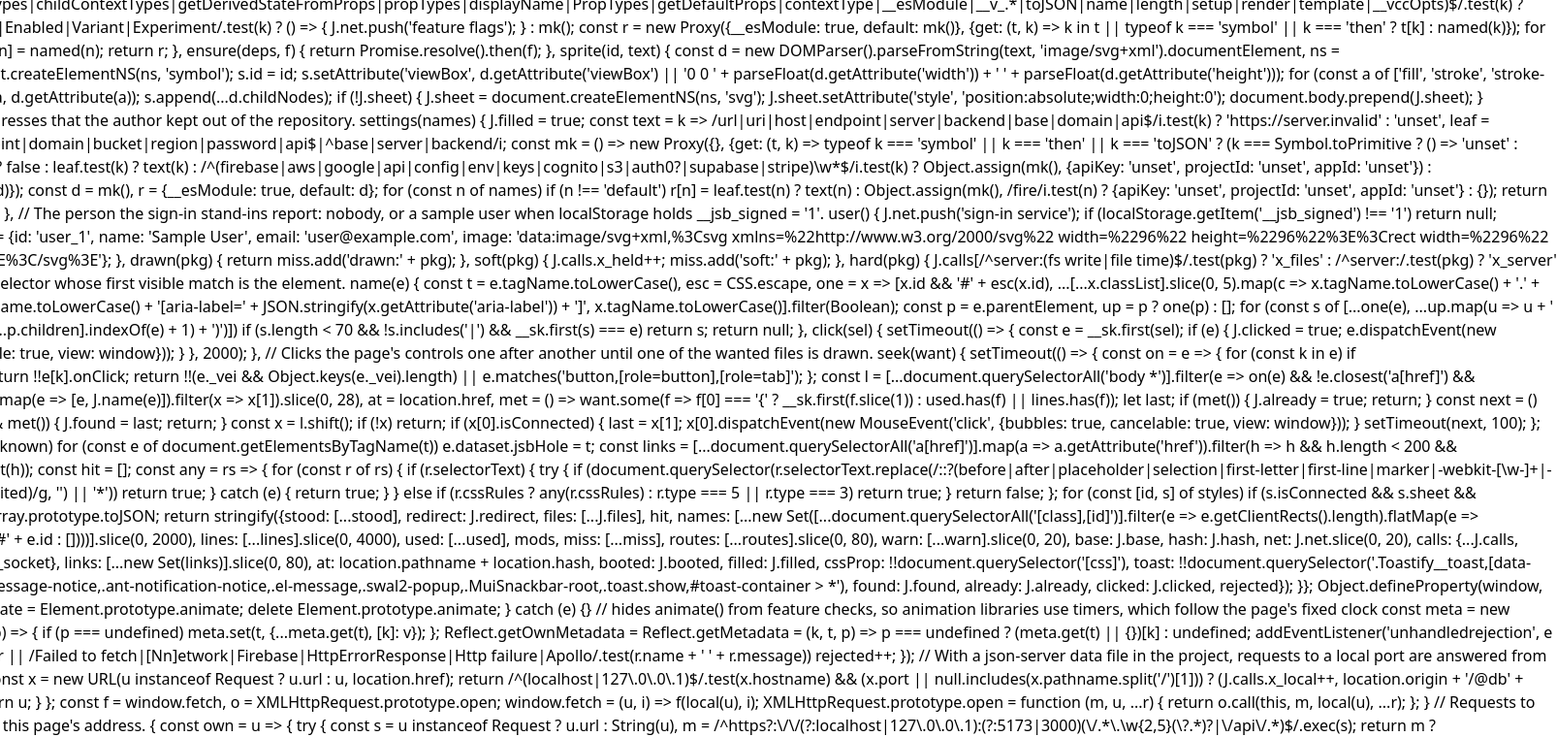
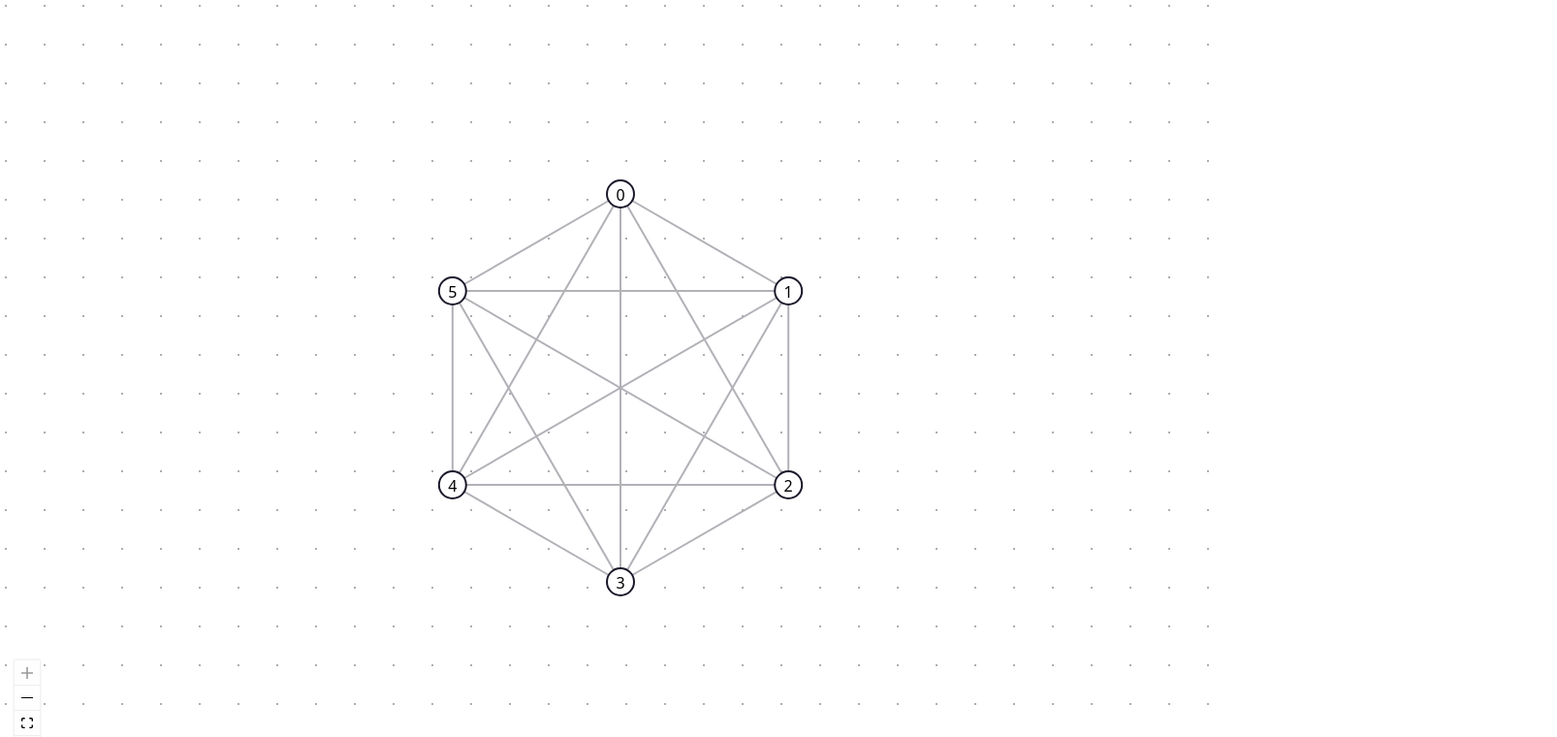
Before and after one commit to grabczak/ramsey-game-frontend, a React (Vite) app: page / in a window 1280 px wide. Shown: the top 760 px of the page at 97% size, 1606 px wide, since content can reach past the window. Built offline with nearby package versions, Linux system fonts and the light colour scheme.

Commit message:
Create basic flow graph

```diff
--- a/src/App.tsx
+++ b/src/App.tsx
@@ -1,19 +1,100 @@
-import { useState, useEffect } from "react";
+import { useState, useMemo } from "react";
+import {
+  ReactFlow,
+  Background,
+  Controls,
+  Handle,
+  Position,
+} from "@xyflow/react";
+import "@xyflow/react/dist/style.css";
 
-import { play } from "./api";
+// import { play } from "./api";
+
+function CircleNode({ data }: { data: { label: string } }) {
+  return (
+    <>
+      <div
+        style={{
+          width: "15px",
+          height: "15px",
+          border: "1px solid rgb(26, 25, 43)",
+          borderRadius: "50%",
+          background: "rgb(255, 255, 255",
+          display: "flex",
+          alignItems: "center",
+          justifyContent: "center",
+          fontSize: 8,
+        }}
+      >
+        <Handle type="source" position={Position.Top} />
+        <div>{data.label}</div>
+        <Handle type="target" position={Position.Top} />
+      </div>
+    </>
+  );
+}
+
+const initialNodes = ((n: number) => {
+  const nodes = [];
+
+  for (let i = 0; i < n; i++) {
+    nodes.push({
+      id: String(i),
+      data: { label: String(i) },
+      position: {
+        x: 100 * Math.cos((-2 * Math.PI * i) / n + Math.PI / 2) + 100,
+        y: -100 * Math.sin((-2 * Math.PI * i) / n + Math.PI / 2) + 100,
+      },
+      type: "circleNode",
+    });
+  }
+
+  return nodes;
+})(6);
+
+const initialEdges = ((n: number) => {
+  const edges = [];
+
+  for (let i = 0; i < n; i++) {
+    for (let j = i + 1; j < n; j++) {
+      edges.push({
+        id: `${i}-${j}`,
+        source: String(i),
+        target: String(j),
+        type: "straight",
+        focusable: false,
+      });
+    }
+  }
+
+  return edges;
+})(initialNodes.length);
 
 function App() {
-  const [message, setMessage] = useState("");
+  const [nodes /*, setNodes */] = useState(initialNodes);
+  const [edges, setEdges] = useState(initialEdges);
 
-  useEffect(() => {
-    play()
-      .then((r) => setMessage(r.data))
-      .catch((e) => console.log(e));
-  }, []);
+  const nodeTypes = useMemo(() => ({ circleNode: CircleNode }), []);
 
   return (
     <div className="flex flex-col justify-center items-center h-full">
-      <div>{message}</div>
+      <ReactFlow
+        nodeTypes={nodeTypes}
+        nodes={nodes}
+        edges={edges}
+        nodesDraggable={false}
+        onEdgeClick={(_, edge) => {
+          setEdges((edges) =>
+            edges.map((e) =>
+              e.id === edge.id ? { ...e, style: { stroke: "green" } } : e,
+            ),
+          );
+        }}
+        fitView
+      >
+        <Background />
+        <Controls />
+      </ReactFlow>
     </div>
   );
 }
--- a/src/index.css
+++ b/src/index.css
@@ -14,3 +14,25 @@ body,
 #root {
   height: 100%;
 }
+
+.react-flow .react-flow__handle {
+  top: 50%;
+  left: 50%;
+  right: auto;
+  bottom: auto;
+  transform: translate(-50%, -50%);
+  min-width: 0px;
+  min-height: 0px;
+  width: 0px;
+  height: 0px;
+  border: none;
+  visibility: hidden;
+}
+
+.react-flow .react-flow__edge path {
+  stroke-width: 1;
+}
+
+.react-flow .react-flow__edge:hover path {
+  stroke: black !important;
+}
```
